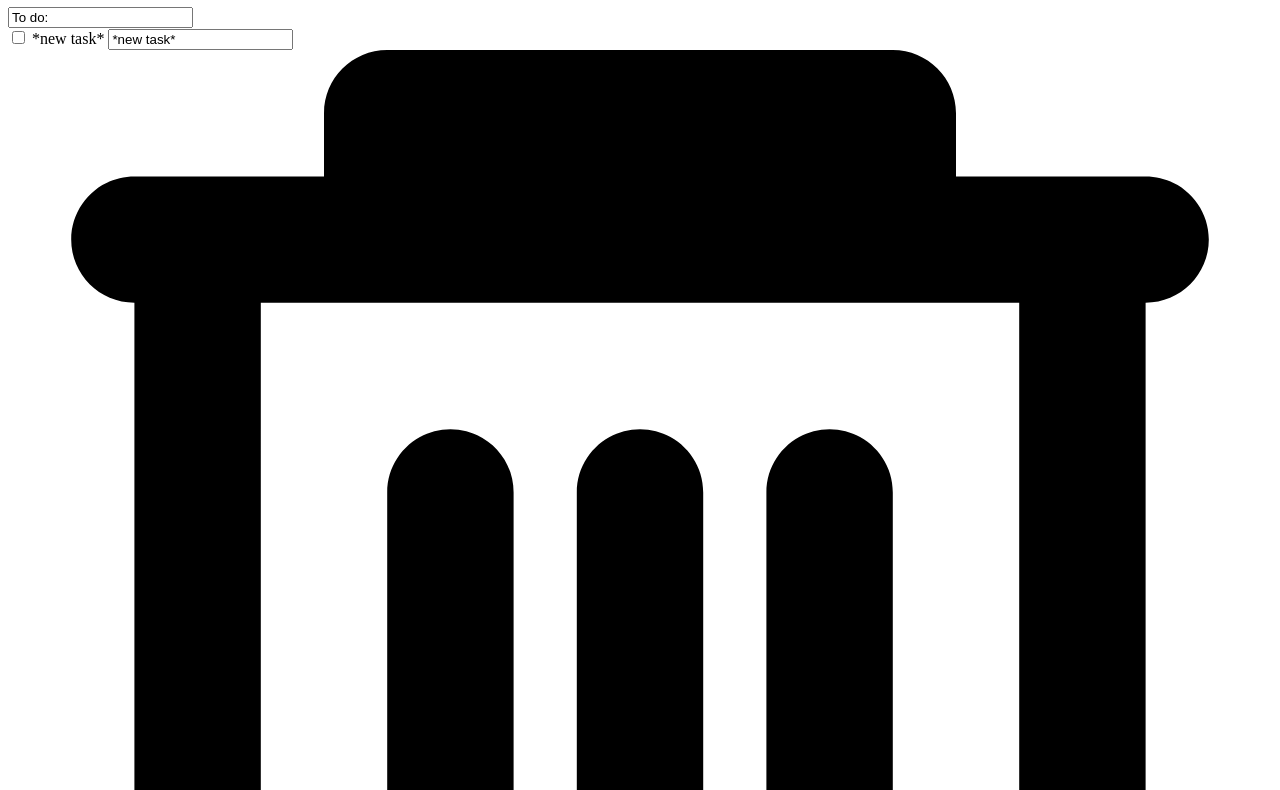
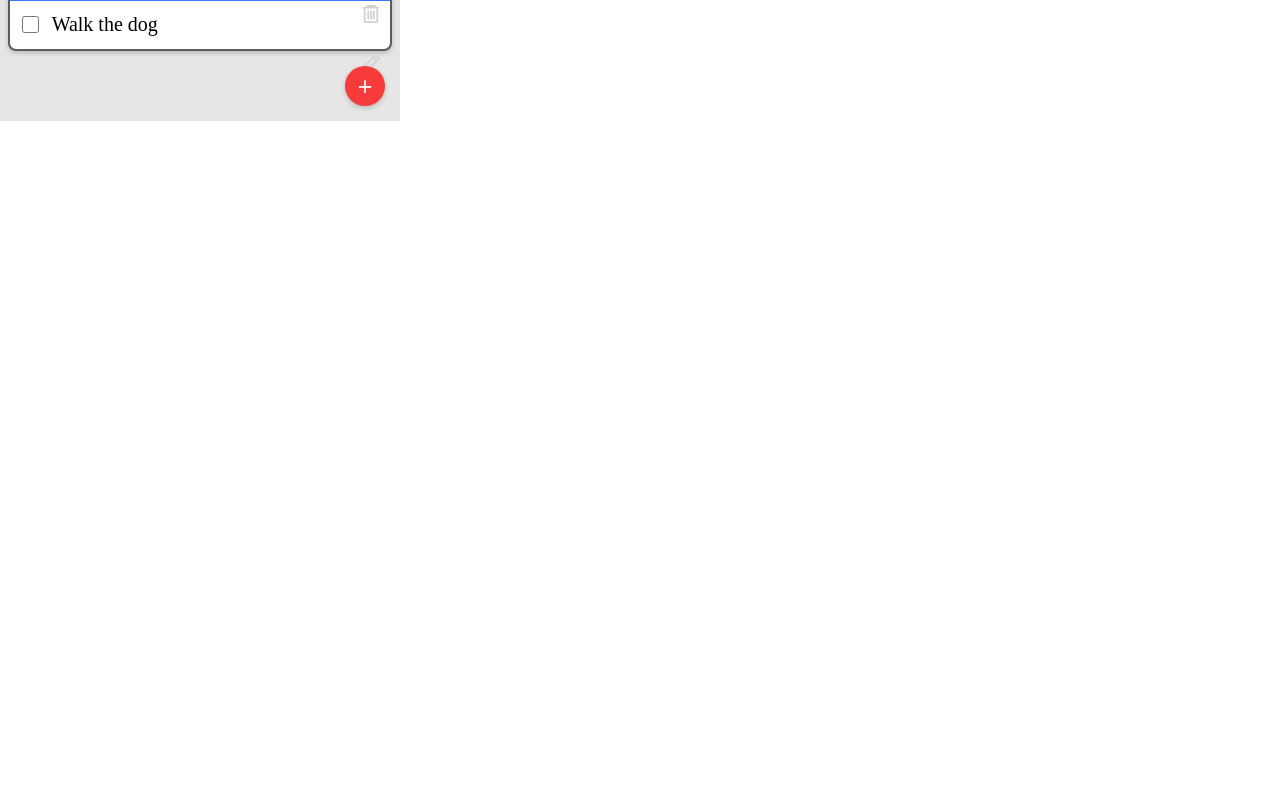
Before and after one commit to OctoNerd/todo, a plain HTML site: page index.html in a window 1280 px wide. Shown: the part 73-863 px from the top of the page. After the commit the page ends 800 px from the top, so only its background shows below. Drawn offline with Linux system fonts and the light colour scheme; a web font is replaced by a local one.

Commit message:
added viewport meta tag and re-linked to correct css file

```diff
--- a/index.html
+++ b/index.html
@@ -4,7 +4,7 @@
 		<title>To do list</title>
 		<meta name="viewport" content="width=device-width, initial-scale=1">
 		<link href='https://fonts.googleapis.com/css?family=Muli' rel='stylesheet' type='text/css'>
-		<link rel="stylesheet" type="text/css" href="styles/new-main.css">
+		<link rel="stylesheet" type="text/css" href="styles/main.css">
 		<script src="js/main.js"></script>
 	</head>
 	<body>
```
